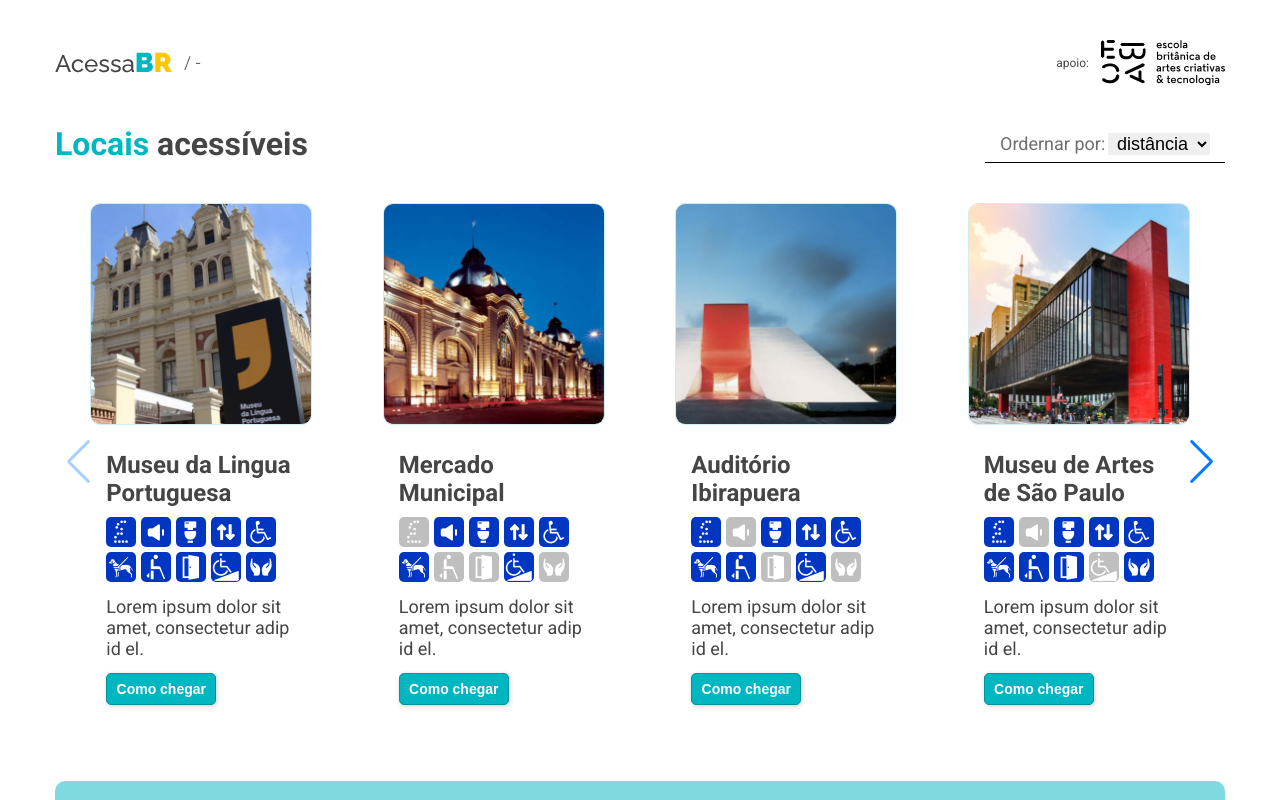
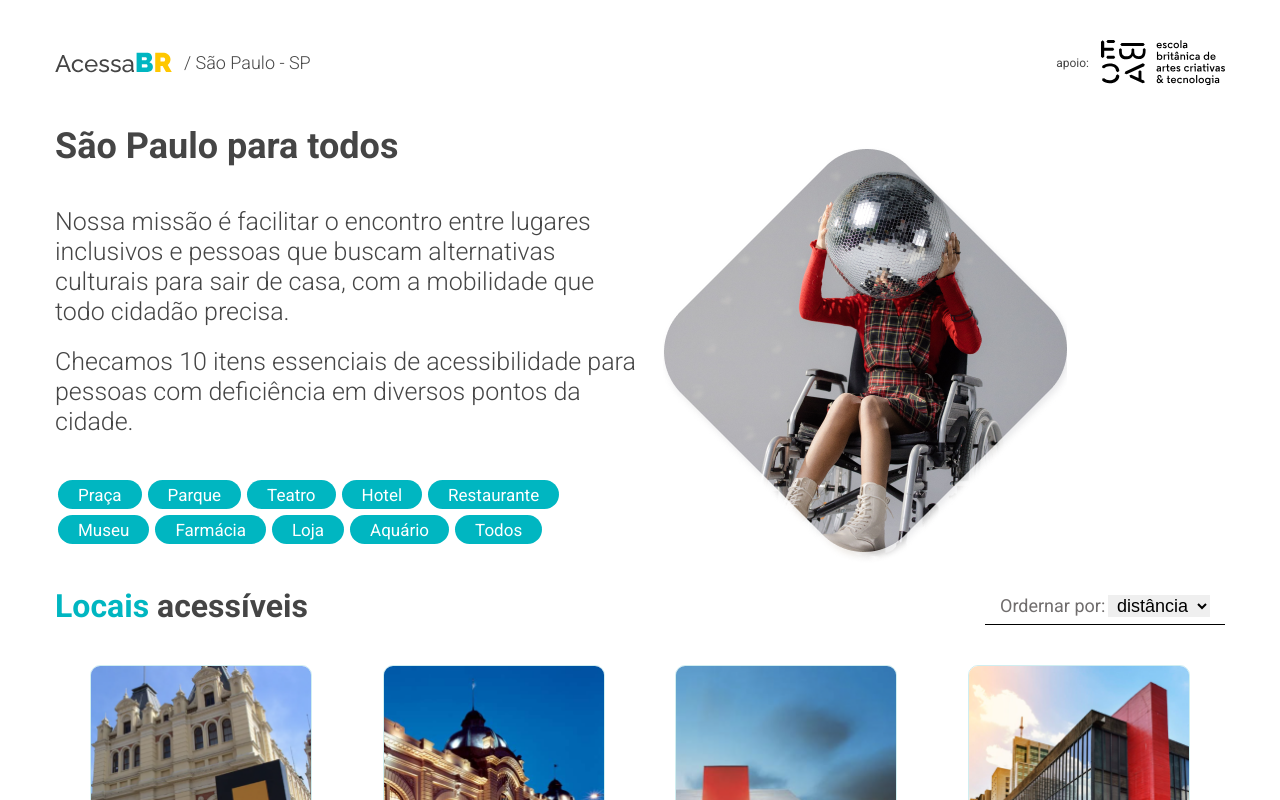
Before and after one commit to fawnbr/rdw-acessabr, a React (Vite) app: page / in a window 1280 px wide. Shown: the top 800 px of the page. Built offline with nearby package versions, Linux system fonts and the light colour scheme.

Commit message:
Fix default route

```diff
--- a/src/pages/Home/index.jsx
+++ b/src/pages/Home/index.jsx
@@ -1,4 +1,5 @@
 import { useState, useContext, useEffect } from 'react';
+import PropTypes from 'prop-types';
 import { useParams } from 'react-router-dom';
 import { Pill } from '../../components/Pill';
 import { LocationContext } from '../../contexts/LocationContext';
@@ -7,7 +8,7 @@ import { places } from '../../utils/places';
 import highlightedImage from '../../assets/images/highlightedImage.png';
 import './styles.scss';
 
-export const Home = () => {
+export const Home = (props) => {
   const [selectedPill, setSelectedPill] = useState(null);
 
   const { city, state } = useParams();
@@ -16,9 +17,16 @@ export const Home = () => {
   const { setPlace } = useContext(PlacesContext);
 
   useEffect(() => {
-    setCity(city);
-    setState(state);
-  }, [setCity, setState, city, state]);
+    if (city == null) {
+      setCity(props.city);
+    }
+    if (state == null) {
+      setState(props.state);
+    } else {
+      setCity(city);
+      setState(state);
+    }
+  }, [setCity, setState, city, state, props.city, props.state]);
 
   useEffect(() => {
     if (selectedPill != null && selectedPill !== 'Todos') {
@@ -31,7 +39,7 @@ export const Home = () => {
   return (
     <main id="main-content" className="home__container">
       <div className="home__col">
-        <h1 className="home__title">{city || 'São Paulo'} para todos</h1>
+        <h1 className="home__title">{city || props.city} para todos</h1>
         <div className="home__image--highlighted hide-desktop">
           <img
             src={highlightedImage}
@@ -70,3 +78,8 @@ export const Home = () => {
     </main>
   );
 };
+
+Home.propTypes = {
+  city: PropTypes.string,
+  state: PropTypes.string,
+};
--- a/src/routes/index.jsx
+++ b/src/routes/index.jsx
@@ -7,12 +7,23 @@ import { LocationProvider } from '../contexts/LocationContext';
 import { Home } from '../pages/Home';
 import { Header } from '../components/Header';
 
+const defaultSettings = {
+  city: 'São Paulo',
+  state: 'SP',
+};
+
 export const Routes = () => {
   return (
     <LocationProvider>
       <Header />
       <Switch>
         <Route path="/:state/:city" element={<Home />} />
+        <Route
+          path="/"
+          element={
+            <Home city={defaultSettings.city} state={defaultSettings.state} />
+          }
+        />
       </Switch>
     </LocationProvider>
   );
```
